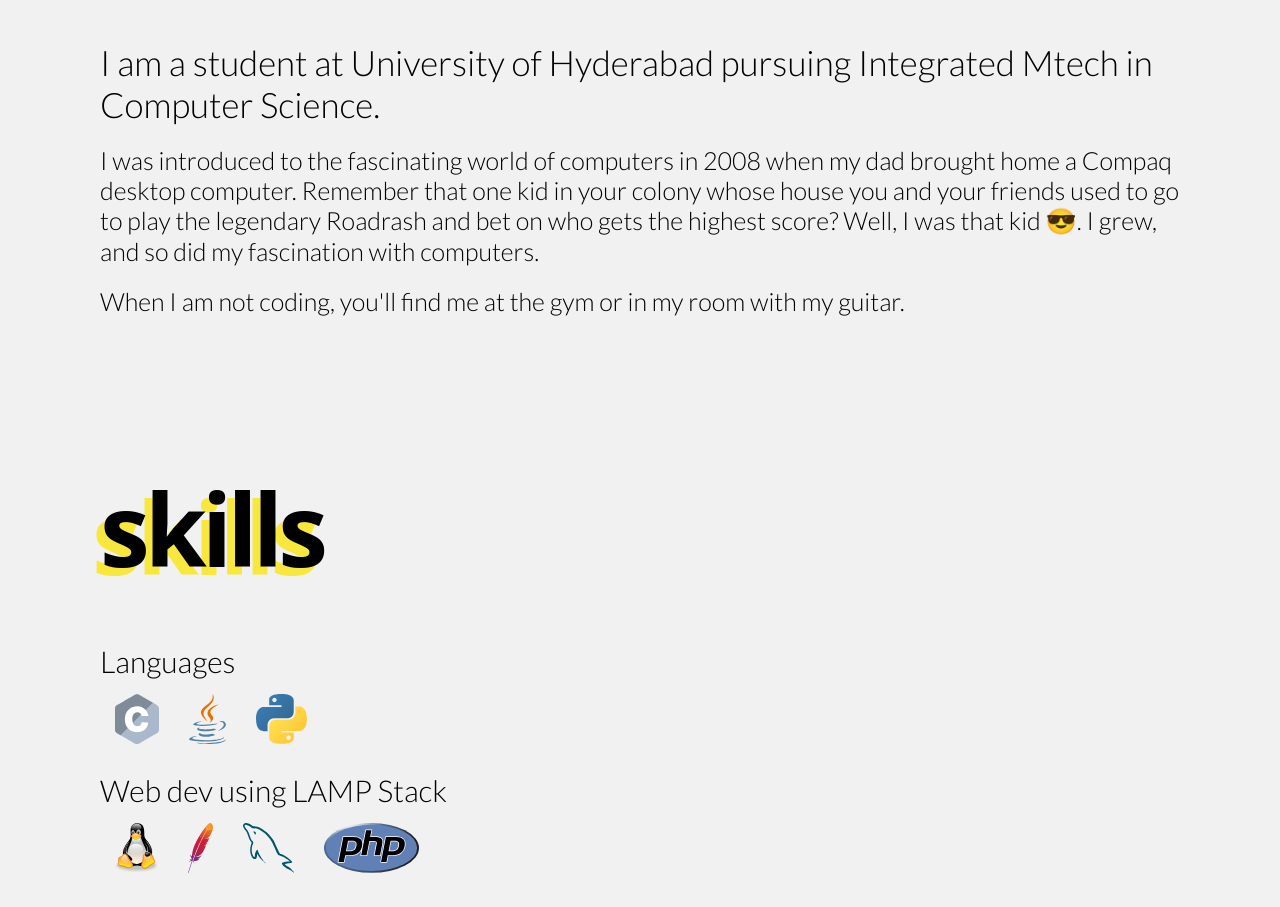
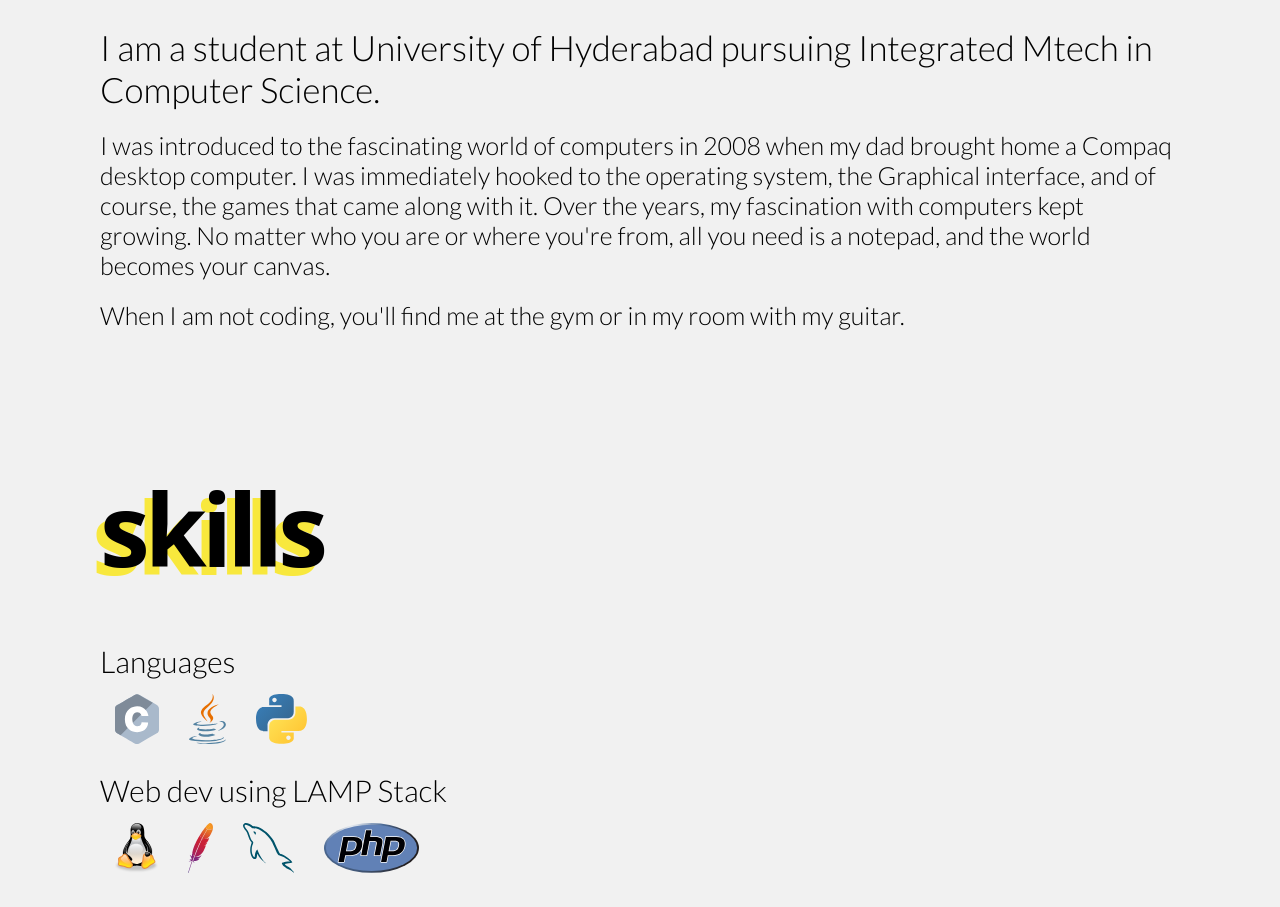
Before and after one commit to RohanBera/RohanBera.github.io, a React (Create React App) app: page / in a window 1280 px wide. Shown: the part 2420-3327 px from the top of the page. Built offline with nearby package versions, Linux system fonts and the light colour scheme.

Commit message:
About me update

```diff
--- a/src/components/aboutmeComponents/Aboutme.jsx
+++ b/src/components/aboutmeComponents/Aboutme.jsx
@@ -31,12 +31,11 @@ export default function Aboutme() {
                     </div>
                     <div className="sub-info">
                         <p> I was introduced to the fascinating world of computers in 2008 when my dad brought home a Compaq desktop computer.
-                            Remember that one kid in your colony whose house you and your friends used to go to play the legendary Roadrash and bet on who gets the highest score?
-                            Well, I was that kid <span role="img" aria-labelledby="cool">😎</span>.
-                            I grew, and so did my fascination with computers.
+                            I was immediately hooked to the operating system, the Graphical interface, and of course, the games that came along with it.
+                            Over the years, my fascination with computers kept growing.
+                            No matter who you are or where you're from, all you need is a notepad, and the world becomes your canvas.
                         </p>
                         <p>When I am not coding, you'll find me at the gym or in my room with my guitar.</p>
-
                     </div>
                 </div>
             </div>
```
